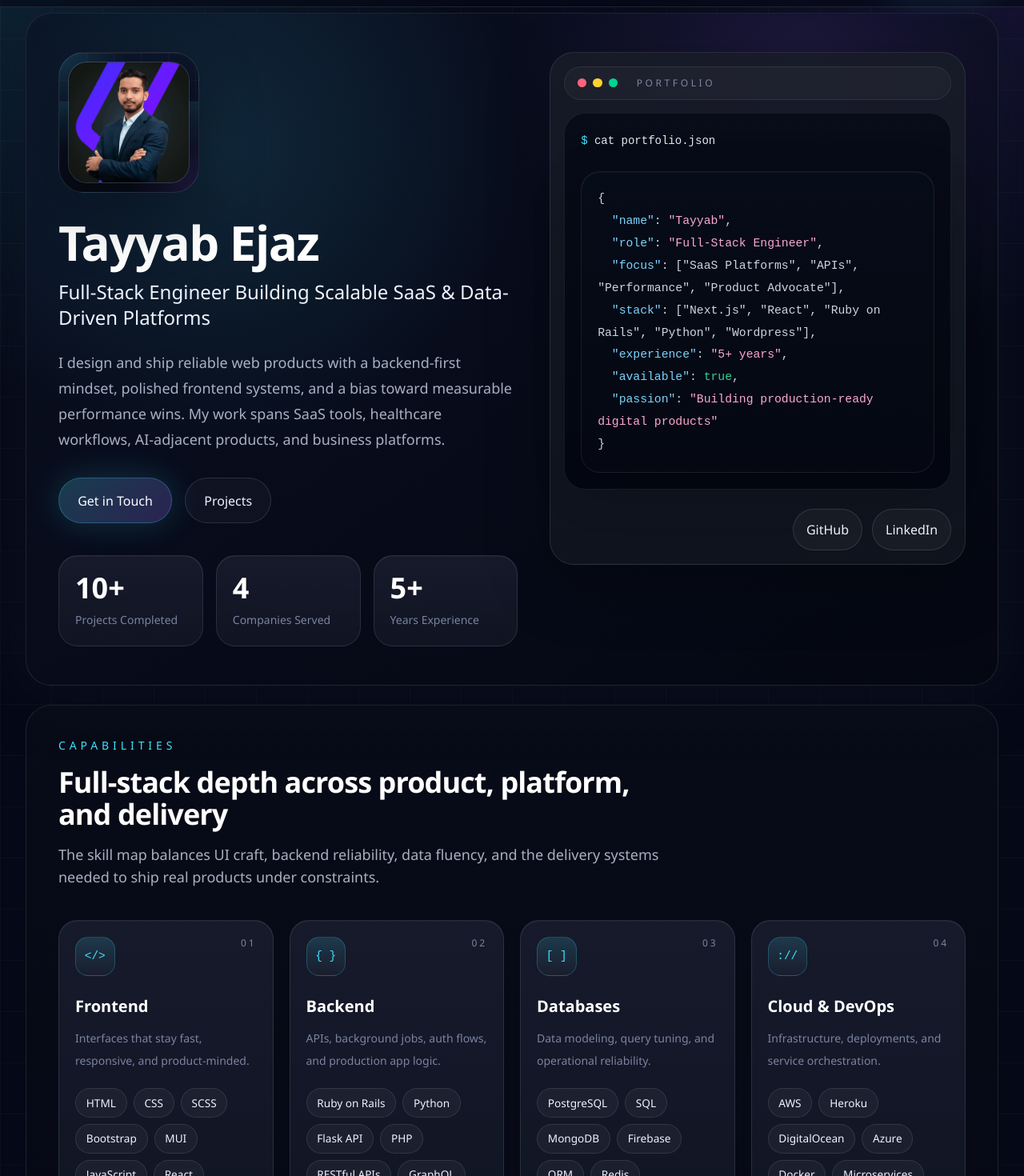
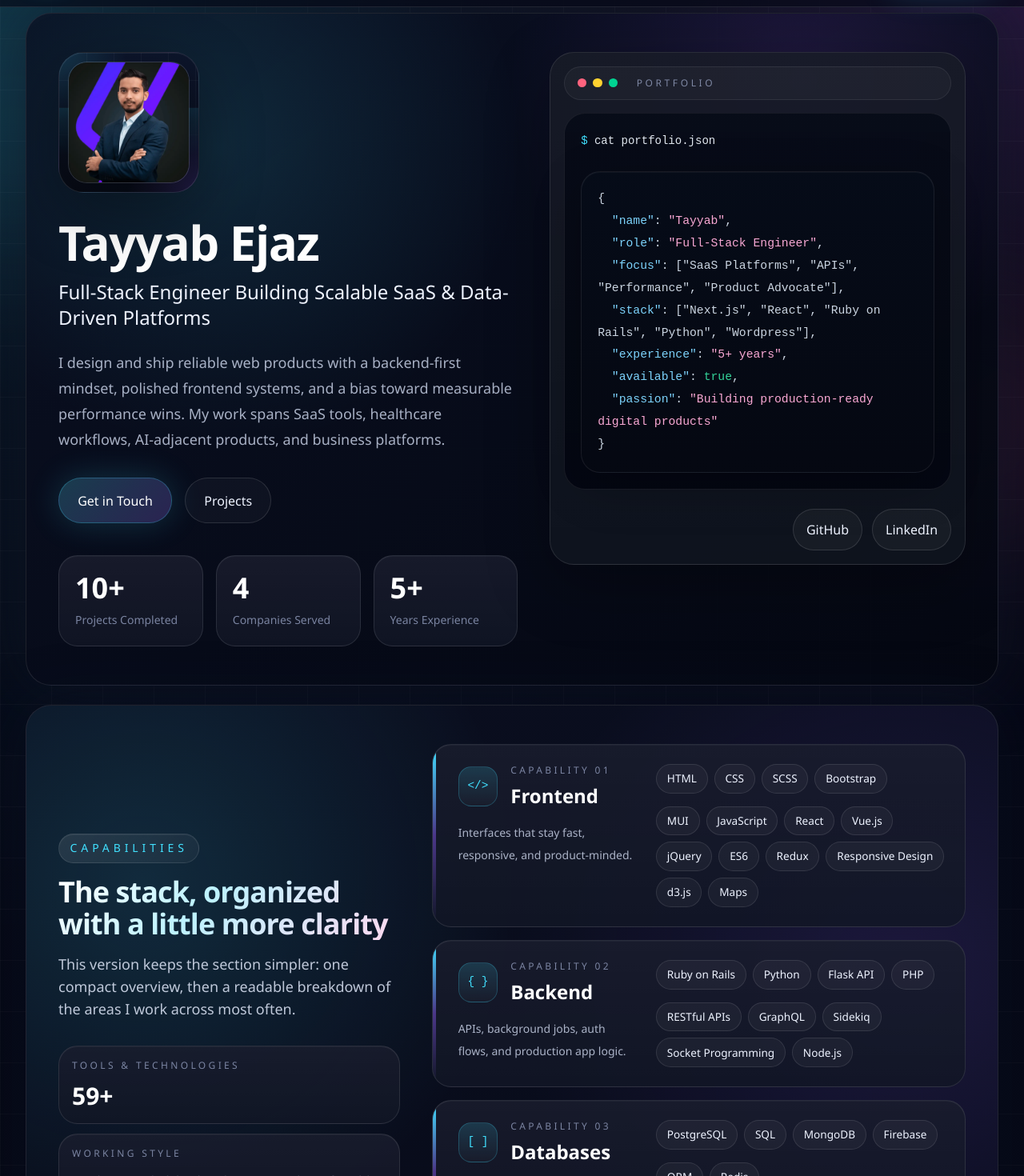
Before and after one commit to Tayyab-Ejaz/tayyab-portfolio, a Next.js app: page / in a window 1280 px wide. Shown: the part 80-1550 px from the top of the page at 80% size. Built offline with nearby package versions, Linux system fonts and the light colour scheme.

Commit message:
Stable - Refactor

```diff
--- a/src/app/globals.css
+++ b/src/app/globals.css
@@ -38,6 +38,7 @@ body {
   margin: 0;
   background: transparent;
   overflow-x: hidden;
+  color: var(--color-text);
 }
 
 a {
@@ -59,6 +60,46 @@ button {
   color: #fff;
 }
 
+.page-chrome {
+  background:
+    radial-gradient(circle at top left, rgba(65, 224, 255, 0.08), transparent 22%),
+    radial-gradient(circle at top right, rgba(255, 92, 167, 0.08), transparent 18%),
+    radial-gradient(circle at bottom center, rgba(255, 196, 76, 0.06), transparent 24%),
+    linear-gradient(180deg, #050816 0%, #060915 54%, #040712 100%);
+}
+
+.page-aurora {
+  pointer-events: none;
+  position: absolute;
+  border-radius: 999px;
+  filter: blur(80px);
+  opacity: 0.5;
+}
+
+.page-aurora-a {
+  top: 6rem;
+  left: -8rem;
+  height: 18rem;
+  width: 18rem;
+  background: rgba(65, 224, 255, 0.18);
+}
+
+.page-aurora-b {
+  top: 28rem;
+  right: -6rem;
+  height: 20rem;
+  width: 20rem;
+  background: rgba(255, 92, 167, 0.16);
+}
+
+.page-aurora-c {
+  bottom: 8rem;
+  left: 30%;
+  height: 16rem;
+  width: 16rem;
+  background: rgba(255, 196, 76, 0.14);
+}
+
 .tech-grid {
   background-image:
     linear-gradient(rgba(255, 255, 255, 0.06) 1px, transparent 1px),
@@ -74,6 +115,29 @@ button {
     rgba(9, 14, 30, 0.85);
   border-radius: 1.5rem;
   box-shadow: inset 0 1px 0 rgba(255, 255, 255, 0.04);
+}
+
+.section-eyebrow {
+  display: inline-flex;
+  align-items: center;
+  border-radius: 999px;
+  border: 1px solid rgba(255, 255, 255, 0.1);
+  background:
+    linear-gradient(135deg, rgba(255, 255, 255, 0.08), rgba(255, 255, 255, 0.02)),
+    rgba(255, 255, 255, 0.02);
+  padding: 0.48rem 0.85rem;
+  box-shadow: inset 0 1px 0 rgba(255, 255, 255, 0.06);
+}
+
+.section-title {
+  background: linear-gradient(135deg, #ffffff 0%, #bcf2ff 42%, #ffd8ef 100%);
+  -webkit-background-clip: text;
+  background-clip: text;
+  color: transparent;
+}
+
+.section-description {
+  color: rgba(231, 238, 255, 0.82);
 }
 
 .button-primary,
@@ -539,6 +603,18 @@ button {
   color: var(--color-text);
 }
 
+.skill-pill-bright {
+  border-color: rgba(255, 255, 255, 0.14);
+  background:
+    linear-gradient(135deg, rgba(255, 255, 255, 0.08), rgba(255, 255, 255, 0.04)),
+    rgba(255, 255, 255, 0.03);
+  color: #f7fbff;
+}
+
+.skill-pill-soft {
+  color: rgba(238, 243, 255, 0.92);
+}
+
 .tag-pill {
   background: rgba(142, 92, 255, 0.12);
   color: #e1d3ff;
@@ -569,6 +645,115 @@ button {
   box-shadow:
     inset 0 1px 0 rgba(255, 255, 255, 0.04),
     0 20px 60px rgba(0, 0, 0, 0.3);
+}
+
+.skill-showcase {
+  background:
+    linear-gradient(145deg, rgba(16, 14, 38, 0.98), rgba(7, 10, 24, 0.94)),
+    rgba(8, 12, 24, 0.92);
+  box-shadow: 0 0 90px rgba(32, 22, 73, 0.28);
+}
+
+.skill-stat-card {
+  display: flex;
+  flex-direction: column;
+  gap: 0.4rem;
+  border-radius: 1.45rem;
+  border: 1px solid rgba(255, 255, 255, 0.1);
+  background:
+    linear-gradient(135deg, rgba(255, 255, 255, 0.08), rgba(255, 255, 255, 0.03)),
+    rgba(255, 255, 255, 0.02);
+  padding: 1rem 1.05rem;
+  box-shadow: inset 0 1px 0 rgba(255, 255, 255, 0.05);
+}
+
+.skill-stat-value {
+  font-size: 1.25rem;
+  font-weight: 700;
+  color: white;
+}
+
+.skill-stat-label {
+  font-size: 0.82rem;
+  line-height: 1.6;
+  letter-spacing: 0.08em;
+  text-transform: uppercase;
+  color: var(--color-text-soft);
+}
+
+.skill-showcase-card {
+  position: relative;
+  overflow: hidden;
+  border-radius: 1.8rem;
+  border: 1px solid rgba(255, 255, 255, 0.1);
+  padding: 1.5rem;
+  background:
+    linear-gradient(180deg, rgba(255, 255, 255, 0.08), rgba(255, 255, 255, 0.03)),
+    rgba(11, 16, 33, 0.88);
+  box-shadow:
+    inset 0 1px 0 rgba(255, 255, 255, 0.05),
+    0 18px 70px rgba(0, 0, 0, 0.24);
+}
+
+.skill-showcase-card::before {
+  content: "";
+  position: absolute;
+  inset: 0;
+  opacity: 0.8;
+  pointer-events: none;
+}
+
+.skill-showcase-card > * {
+  position: relative;
+  z-index: 1;
+}
+
+.skill-showcase-card-cyan::before {
+  background:
+    radial-gradient(circle at top left, rgba(65, 224, 255, 0.22), transparent 30%),
+    radial-gradient(circle at bottom right, rgba(124, 92, 255, 0.18), transparent 38%);
+}
+
+.skill-showcase-card-violet::before {
+  background:
+    radial-gradient(circle at top right, rgba(255, 92, 167, 0.22), transparent 32%),
+    radial-gradient(circle at bottom left, rgba(142, 92, 255, 0.2), transparent 36%);
+}
+
+.skill-showcase-card-emerald::before {
+  background:
+    radial-gradient(circle at top left, rgba(0, 255, 163, 0.2), transparent 28%),
+    radial-gradient(circle at 80% 20%, rgba(65, 224, 255, 0.14), transparent 35%);
+}
+
+.skill-showcase-card-amber::before {
+  background:
+    radial-gradient(circle at top left, rgba(255, 196, 76, 0.2), transparent 28%),
+    radial-gradient(circle at bottom right, rgba(255, 120, 190, 0.14), transparent 34%);
+}
+
+.skill-showcase-card-compact {
+  min-height: 100%;
+}
+
+.skill-showcase-icon {
+  background:
+    linear-gradient(180deg, rgba(255, 255, 255, 0.14), rgba(255, 255, 255, 0.04)),
+    rgba(255, 255, 255, 0.04);
+  color: white;
+}
+
+.skill-count-badge {
+  display: inline-flex;
+  align-items: center;
+  border-radius: 999px;
+  border: 1px solid rgba(255, 255, 255, 0.12);
+  background: rgba(255, 255, 255, 0.05);
+  padding: 0.55rem 0.85rem;
+  font-size: 0.72rem;
+  letter-spacing: 0.22em;
+  text-transform: uppercase;
+  color: rgba(247, 251, 255, 0.92);
 }
 
 .icon-close {
--- a/src/app/page.tsx
+++ b/src/app/page.tsx
@@ -9,14 +9,15 @@ import { SkillsSection } from "@/components/skills-section";
 
 export default function Home() {
   return (
-    <div className="relative min-h-screen overflow-x-hidden bg-[var(--color-bg)] text-[var(--color-text)]">
-
-
+    <div className="page-chrome relative min-h-screen overflow-x-hidden bg-[var(--color-bg)] text-[var(--color-text)]">
       <div className="pointer-events-none absolute inset-0 opacity-80">
         <div className="tech-grid absolute inset-0" />
         <div className="absolute inset-x-0 top-0 h-[36rem] bg-[radial-gradient(circle_at_top_left,_rgba(65,224,255,0.18),_transparent_42%),radial-gradient(circle_at_top_right,_rgba(142,92,255,0.18),_transparent_35%)]" />
         <div className="absolute inset-x-0 bottom-0 h-[40rem] bg-[radial-gradient(circle_at_bottom,_rgba(0,255,163,0.12),_transparent_38%)]" />
       </div>
+      <div className="page-aurora page-aurora-a" />
+      <div className="page-aurora page-aurora-b" />
+      <div className="page-aurora page-aurora-c" />
 
       <SiteHeader />
 
--- a/src/components/education-section.tsx
+++ b/src/components/education-section.tsx
@@ -10,8 +10,9 @@ export function EducationSection({ entries }: EducationSectionProps) {
   return (
     <section
       id="academia"
-      className="rounded-[2rem] border border-white/10 bg-[linear-gradient(180deg,rgba(8,12,24,0.94),rgba(5,8,18,0.86))] px-5 py-8 sm:px-8 sm:py-10 lg:px-10"
+      className="relative overflow-hidden rounded-[2rem] border border-white/10 bg-[linear-gradient(180deg,rgba(8,17,28,0.96),rgba(5,10,20,0.92))] px-5 py-8 shadow-[0_0_80px_rgba(0,89,122,0.16)] sm:px-8 sm:py-10 lg:px-10 lg:py-12"
     >
+      <div className="pointer-events-none absolute inset-0 bg-[radial-gradient(circle_at_8%_18%,rgba(65,224,255,0.16),transparent_24%),radial-gradient(circle_at_88%_15%,rgba(0,255,163,0.14),transparent_22%),radial-gradient(circle_at_40%_100%,rgba(255,205,96,0.08),transparent_32%)]" />
       <Reveal>
         <SectionHeading
           eyebrow="Academia"
--- a/src/components/projects-section.tsx
+++ b/src/components/projects-section.tsx
@@ -38,8 +38,9 @@ export function ProjectsSection({ projects }: ProjectsSectionProps) {
   return (
     <section
       id="projects"
-      className="rounded-[2rem] border border-white/10 bg-[linear-gradient(180deg,rgba(8,12,24,0.94),rgba(5,8,18,0.86))] px-5 py-8 sm:px-8 sm:py-10 lg:px-10"
+      className="relative overflow-hidden rounded-[2rem] border border-white/10 bg-[linear-gradient(180deg,rgba(14,11,31,0.96),rgba(6,9,20,0.92))] px-5 py-8 shadow-[0_0_80px_rgba(35,16,62,0.22)] sm:px-8 sm:py-10 lg:px-10 lg:py-12"
     >
+      <div className="pointer-events-none absolute inset-0 bg-[radial-gradient(circle_at_12%_16%,rgba(255,120,190,0.16),transparent_26%),radial-gradient(circle_at_90%_18%,rgba(132,92,255,0.18),transparent_24%),radial-gradient(circle_at_50%_100%,rgba(65,224,255,0.08),transparent_32%)]" />
       <Reveal>
         <SectionHeading
           eyebrow="Selected Work"
--- a/src/components/section-heading.tsx
+++ b/src/components/section-heading.tsx
@@ -10,14 +10,14 @@ export function SectionHeading({
   description,
 }: SectionHeadingProps) {
   return (
-    <div className="max-w-3xl">
-      <p className="text-sm font-medium uppercase tracking-[0.35em] text-[var(--color-accent)]">
+    <div className="section-heading max-w-3xl">
+      <p className="section-eyebrow text-sm font-medium uppercase tracking-[0.35em] text-[var(--color-accent)]">
         {eyebrow}
       </p>
-      <h2 className="mt-4 text-3xl font-semibold tracking-tight text-white sm:text-4xl">
+      <h2 className="section-title mt-4 text-3xl font-semibold tracking-tight text-white sm:text-4xl">
         {title}
       </h2>
-      <p className="mt-4 text-base leading-7 text-[var(--color-text-muted)] sm:text-lg">
+      <p className="section-description mt-4 text-base leading-7 text-[var(--color-text-muted)] sm:text-lg">
         {description}
       </p>
     </div>
--- a/src/components/skills-section.tsx
+++ b/src/components/skills-section.tsx
@@ -7,46 +7,101 @@ type SkillsSectionProps = {
 };
 
 export function SkillsSection({ categories }: SkillsSectionProps) {
+  const totalSkills = categories.reduce(
+    (count, category) => count + category.skills.length,
+    0,
+  );
+
   return (
     <section
       id="skills"
-      className="rounded-[2rem] border border-white/10 bg-[linear-gradient(180deg,rgba(8,12,24,0.94),rgba(5,8,18,0.86))] px-5 py-8 sm:px-8 sm:py-10 lg:px-10"
+      className="relative overflow-hidden rounded-[2rem] border border-white/10 bg-[linear-gradient(180deg,rgba(10,14,31,0.97),rgba(6,9,22,0.94))] px-5 py-8 shadow-[0_0_80px_rgba(16,24,52,0.24)] sm:px-8 sm:py-10 lg:px-10 lg:py-12"
     >
+      <div className="pointer-events-none absolute inset-0 bg-[radial-gradient(circle_at_12%_12%,rgba(65,224,255,0.14),transparent_24%),radial-gradient(circle_at_90%_18%,rgba(142,92,255,0.14),transparent_26%),radial-gradient(circle_at_50%_100%,rgba(0,255,163,0.08),transparent_30%)]" />
+
       <Reveal>
+        <div className="relative grid gap-8 lg:grid-cols-[0.78fr_1.22fr] lg:gap-10">
+          <div className="lg:sticky lg:top-28 lg:self-start">
             <SectionHeading
               eyebrow="Capabilities"
-          title="Full-stack depth across product, platform, and delivery"
-          description="The skill map balances UI craft, backend reliability, data fluency, and the delivery systems needed to ship real products under constraints."
+              title="The stack, organized with a little more clarity"
+              description="This version keeps the section simpler: one compact overview, then a readable breakdown of the areas I work across most often."
             />
-      </Reveal>
 
-      <div className="mt-10 grid gap-5 md:grid-cols-2 xl:grid-cols-4">
+            <div className="mt-8 grid gap-3 sm:grid-cols-2 lg:grid-cols-1">
+              <div className="glass-card p-4">
+                <p className="text-xs uppercase tracking-[0.28em] text-[var(--color-text-soft)]">
+                  Tools & technologies
+                </p>
+                <p className="mt-3 text-3xl font-semibold text-white">
+                  {totalSkills}+
+                </p>
+              </div>
+              <div className="glass-card p-4">
+                <p className="text-xs uppercase tracking-[0.28em] text-[var(--color-text-soft)]">
+                  Working style
+                </p>
+                <p className="mt-3 text-base leading-7 text-[var(--color-text-muted)]">
+                  Product-minded, backend-strong, and comfortable across delivery.
+                </p>
+              </div>
+            </div>
+          </div>
+
+          <div className="grid gap-4">
             {categories.map((category, index) => (
-          <Reveal key={category.title} className={index % 2 === 0 ? "" : "delay-100"}>
-            <article className="group glass-card h-full p-5">
-              <div className="flex items-start justify-between gap-4">
+              <Reveal
+                key={category.title}
+                className={index % 2 === 0 ? "delay-100" : "delay-200"}
+              >
+                <article className="glass-card relative overflow-hidden p-5 sm:p-6">
+                  <div className="absolute left-0 top-0 h-full w-1 rounded-full bg-[linear-gradient(180deg,var(--color-accent),rgba(142,92,255,0.45),transparent)]" />
+
+                  <div className="flex flex-col gap-5 lg:grid lg:grid-cols-[0.78fr_1.22fr] lg:gap-6">
+                    <div className="pl-2">
+                      <div className="flex items-center gap-4">
                         <div className="icon-badge">{category.icon}</div>
-                <span className="text-xs uppercase tracking-[0.24em] text-[var(--color-text-soft)]">
-                  {String(index + 1).padStart(2, "0")}
-                </span>
-              </div>
-              <h3 className="mt-6 text-xl font-semibold text-white">
+                        <div>
+                          <p className="text-xs uppercase tracking-[0.28em] text-[var(--color-text-soft)]">
+                            Capability {String(index + 1).padStart(2, "0")}
+                          </p>
+                          <h3 className="mt-2 text-2xl font-semibold text-white">
                             {category.title}
                           </h3>
-              <p className="mt-3 text-sm leading-7 text-[var(--color-text-soft)]">
+                        </div>
+                      </div>
+
+                      <p className="mt-4 text-sm leading-7 text-[var(--color-text-muted)]">
                         {category.description}
                       </p>
-              <div className="mt-5 flex flex-wrap gap-2">
-                {category.skills.map((skill) => (
+                    </div>
+
+                    <div>
+                      <div className="flex flex-wrap gap-2">
+                        {category.skills.slice(0, 4).map((skill) => (
+                          <span key={skill.name} className="skill-pill border-cyan-300/20 bg-cyan-300/8 text-white">
+                            {skill.name}
+                          </span>
+                        ))}
+                      </div>
+
+                      {category.skills.length > 4 ? (
+                        <div className="mt-4 flex flex-wrap gap-2">
+                          {category.skills.slice(4).map((skill) => (
                             <span key={skill.name} className="skill-pill">
                               {skill.name}
                             </span>
                           ))}
                         </div>
+                      ) : null}
+                    </div>
+                  </div>
                 </article>
               </Reveal>
             ))}
           </div>
+        </div>
+      </Reveal>
     </section>
   );
 }
```
Lines whose indentation alone changed are shown as unchanged.
